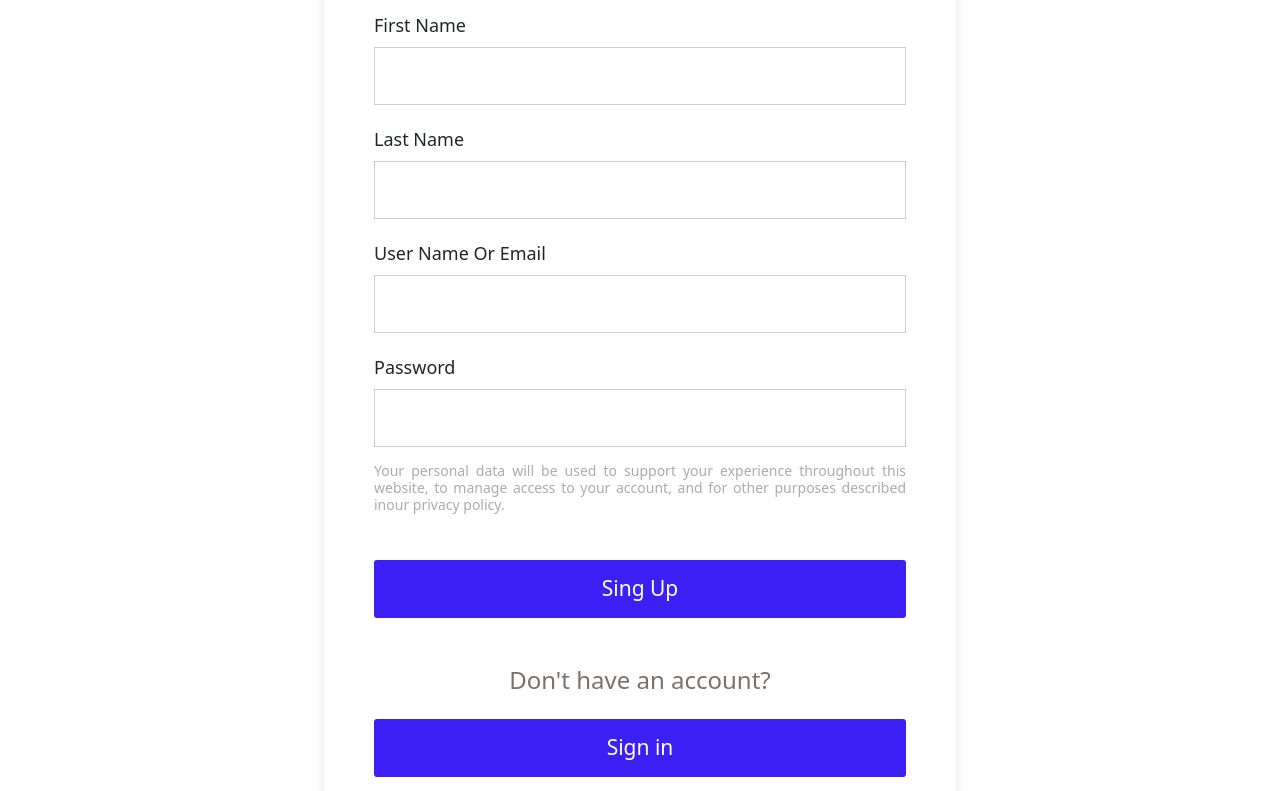
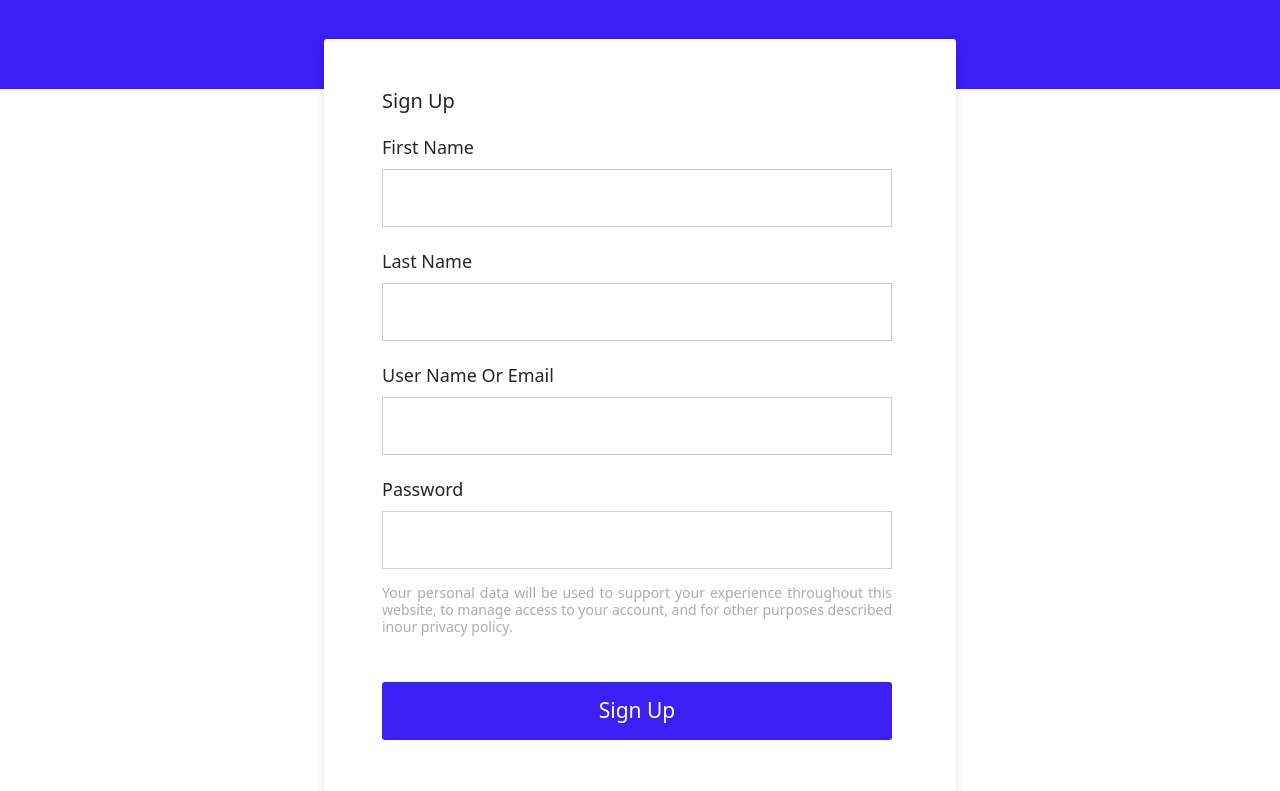
Before and after one commit to naimuddin374/ecommerce-playground, a Next.js app: page /signup in a window 1280 px wide. Shown: the part 280-1071 px from the top of the page. Built offline with nearby package versions, Linux system fonts and the light colour scheme; what easy-peasy would draw is missing.

Commit message:
style clection of sign in sign up getting

```diff
--- a/pages/signup/index.jsx
+++ b/pages/signup/index.jsx
@@ -1,15 +1,16 @@
-import Breadcrumb from "../../components/breadcrumb";
+
 import Link from "next/link";
+import ShopLink from './../../components/shop-link/index';
 
 
-const SingUp = () => {
+const SignUp = () => {
 
   return (
-    <div id="singup">
-      <Breadcrumb />
+    <div id="signup">
+      <ShopLink />
       <div className="container">
-        <div className="singup-box  mx-auto">
-          <h5 className="">Sing Up</h5>
+        <div className="signup-box  mx-auto">
+          <h5 className="">Sign Up</h5>
           <div className="input-area  mt-3">
             <label className="mb-1" htmlFor="">First Name</label>
             <input type="text" className="container" />
@@ -33,7 +34,7 @@ const SingUp = () => {
           </div>
           <Link href="#">
             <div className="pt-3">
-              <button className="sing">Sing Up</button>
+              <button className="sign">Sign Up</button>
             </div>
 
           </Link>
@@ -42,11 +43,11 @@ const SingUp = () => {
           </div>
 
             <div className="pt-3">
-                <Link href="/singin"><button className="last">Sign in</button></Link>
+                <Link href="signin"><button className="last">Sign in</button></Link>
             </div>
         </div>
       </div>
     </div>
   )
 }
-export default SingUp;
+export default SignUp;
--- a/styles/singin/index.scss
+++ b/styles/singin/index.scss
@@ -1,20 +1,26 @@
-#singin{
-    .signup-box {
-        width: 632px;
+
+
+#signin{
+    .signin-box{
+        width: 858px;
         position: relative;
+        background: #FFFFFF;
         top:-50px;
-        background: #FFFFFF;
         box-shadow: 0px 4px 10px rgba(0, 0, 0, 0.12);
         border-radius: 3px;
-    }
-    .from-area{
-        padding: 0 147px 0 127px;
+
     }
 }
-  .input-area{
-    font-weight: 400;
+
+.from-area{
+    padding: 0 147px 0 127px;
+}
+
+.input-area{
+    font-weight: 584px;
     font-size: 18px;
     line-height: 36px;
+    border-radius: 5px;
 }
 
 .text-center{
@@ -47,7 +53,7 @@ color: rgba(0, 0, 0, 0.75);
     color: rgb(173, 171, 171);
     padding: 15px 0;
 }
-.sing{
+.sign{
     width: 100%;
 height: 58px;
 border: 1px solid rgba(0, 0, 0, 0.51);
@@ -59,11 +65,6 @@ font-size: 21px;
 border:none;
 }
 .remember{
-    color:  rgba(0, 0, 0, 0.51);
-    font-size: 16px;
-    font: normal;
-}
-.forgotten{
     color:  rgba(0, 0, 0, 0.51);
     font-size: 16px;
     font: normal;
--- a/styles/singup/index.scss
+++ b/styles/singup/index.scss
@@ -1,6 +1,6 @@
 
-#singup{
-  .singup-box{
+#signup{
+  .signup-box{
       width: 632px;
       position: relative;
       top:-50px;
@@ -8,6 +8,20 @@
       box-shadow: 0px 4px 10px rgba(0, 0, 0, 0.12);
       border-radius: 3px;
       padding: 50px;
+      .last{
+        width:  100%;
+        height: 58px;
+        border-radius: 3px;
+        color: black;
+        border: 1px solid rgba(0, 0, 0, 0.20);
+        background-color: white;
+        font-size: 21px;
+        top: -50px;
+        &:hover{
+          color: white;
+          background-color:#3C1FF4
+        }
+        }
   }
 
   .input-area{
@@ -40,16 +54,7 @@
         box-shadow: 0px 4px 10px rgba(0, 0, 0, 0.12);
         border-radius: 3px;
         padding: 50px 64px 52px 58px;
-        .last{
-            background-color:white;
-            color: black;
-            border: 1px solid rgba(0, 0, 0, 0.20);
-          &:hover{
-            background-color:#3C1FF4;
-            color: white;
-            transition: all 0.5s;
-          }
-      }
+
     }
 
     .input-area{
```
Also changed, not shown: pages/signin/index.jsx (+11 -9 lines).
